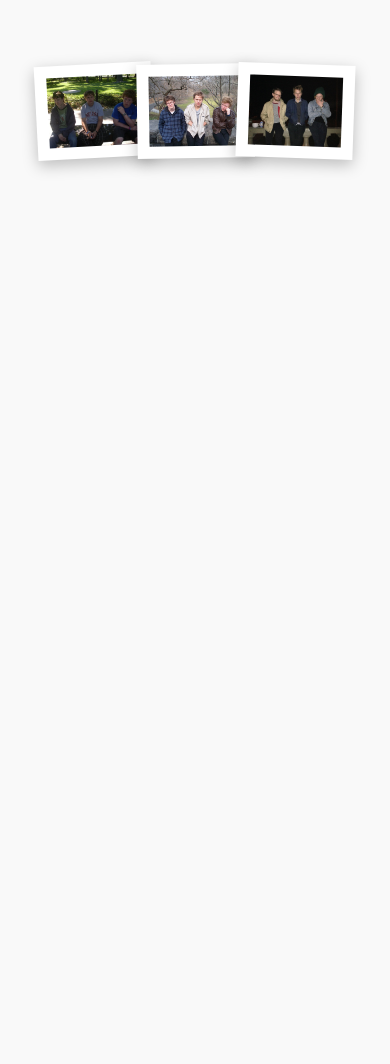
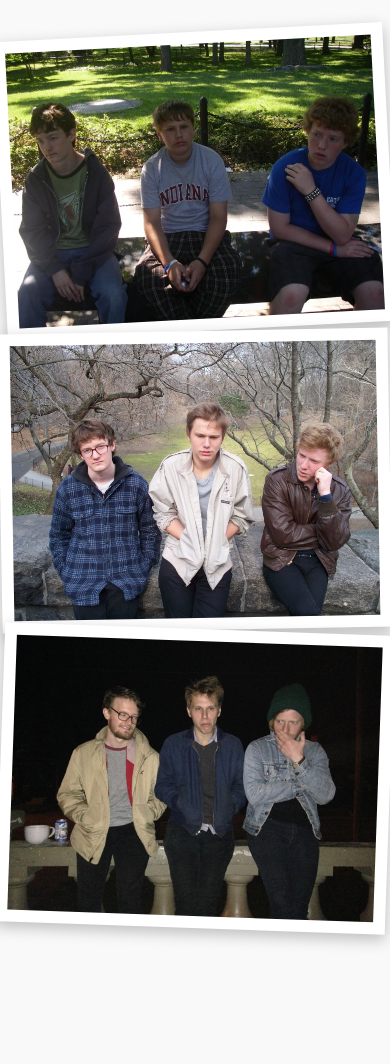
Before and after one commit to gakimball/bros.exposed, a PHP site: page / in a window 390 px wide. Shown: the part 154-1218 px from the top of the page. Before the commit the page ends 325 px from the top, so only its background shows below. Run offline with PHP 8.4, Linux system fonts and the light colour scheme.

Commit message:
Add mobile styles

```diff
--- a/css/style.css
+++ b/css/style.css
@@ -41,6 +41,11 @@ body {
     margin-top: 0;
     margin-bottom: 4rem;
   }
+    @media screen and (max-width: 599px) {
+      .header__tagline {
+        margin-bottom: 2rem;
+      }
+    }
 
 .photo {
   padding: 0.75rem;
@@ -55,6 +60,14 @@ body {
     .photo {
       -webkit-animation: fadeUp 1.5s ease-in-out backwards;
               animation: fadeUp 1.5s ease-in-out backwards;
+    }
+  }
+  @media screen and (max-width: 599px) {
+    .photo {
+      width: 100%;
+      display: block;
+      position: static;
+      pointer-events: none;
     }
   }
   .photo:hover {
```
